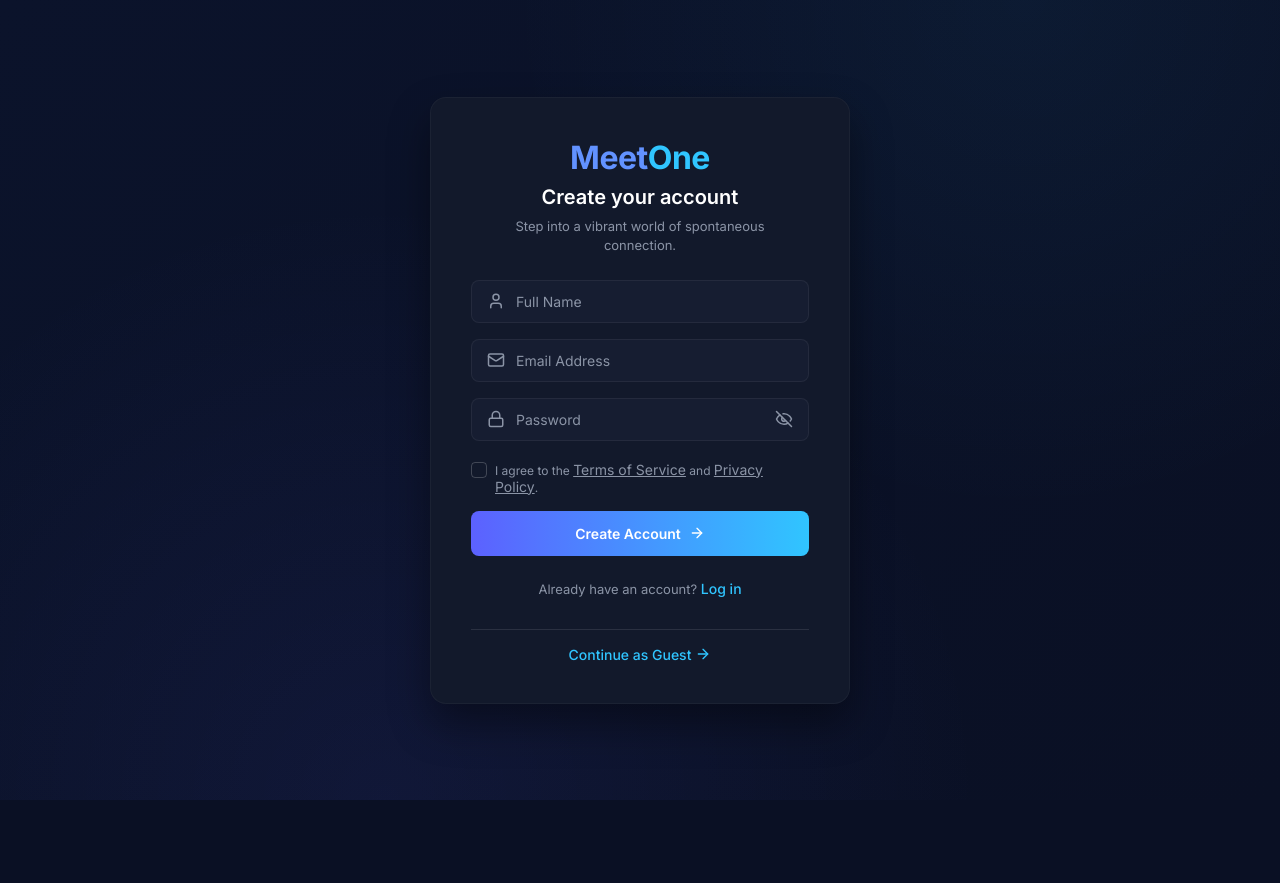
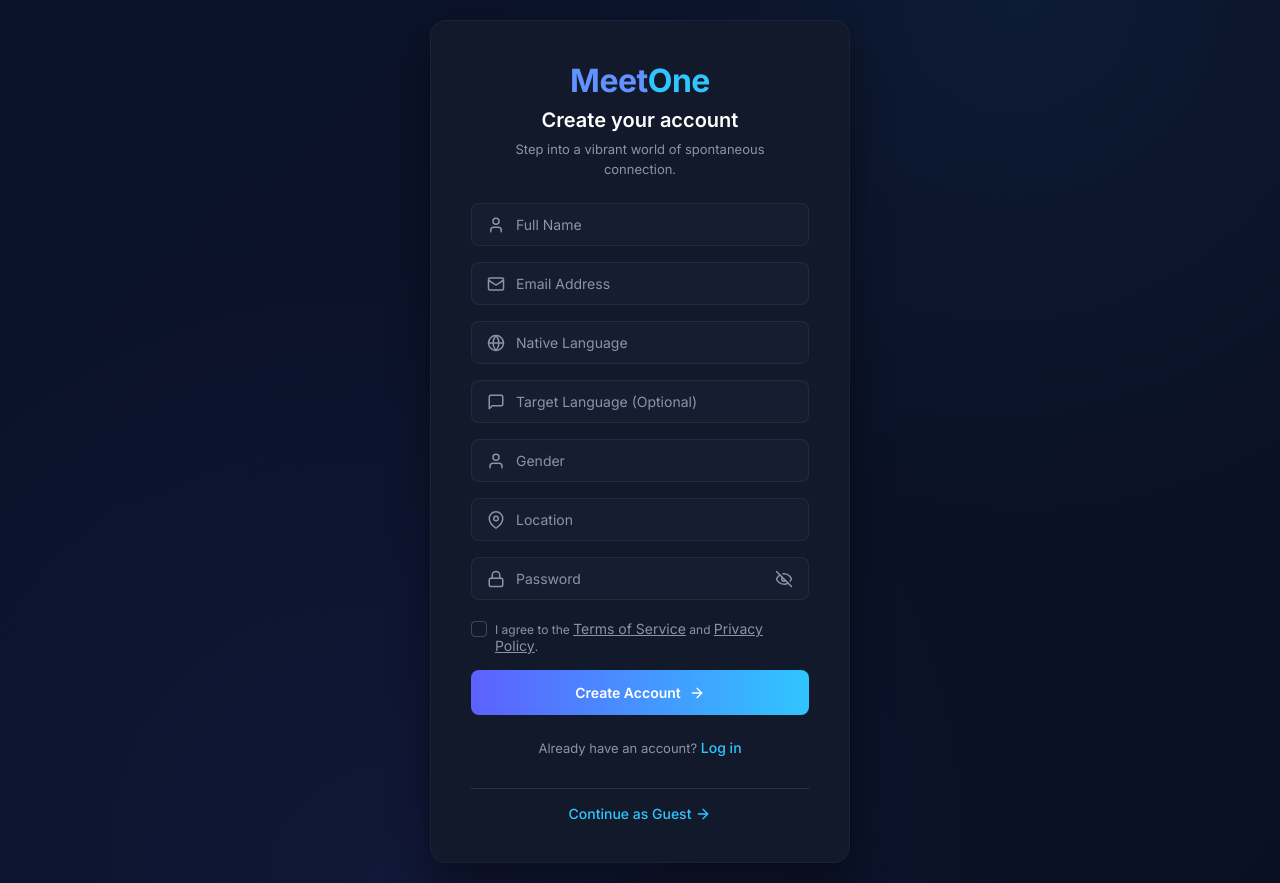
Before and after one commit to albaM15/customer-frontend, a Vue app: page /sign-up in a window 1280 px wide. Before the commit the page ends 800 px from the top, so only its background shows below. Built offline with nearby package versions, Linux system fonts and the light colour scheme; what aws-amplify would draw is missing.

Commit message:
feat: add extended user attributes to sign-up process and standardize form styling

```diff
--- a/src/views/SignIn.vue
+++ b/src/views/SignIn.vue
@@ -46,37 +46,47 @@ const handleSignIn = async () => {
     <form @submit.prevent="handleSignIn" class="form">
       <div class="input-group">
         <div class="input-icon">
-          <svg xmlns="http://www.w3.org/2000/svg" width="18" height="18" viewBox="0 0 24 24" fill="none" stroke="currentColor" stroke-width="2" stroke-linecap="round" stroke-linejoin="round">
+          <svg
+            xmlns="http://www.w3.org/2000/svg"
+            width="18"
+            height="18"
+            viewBox="0 0 24 24"
+            fill="none"
+            stroke="currentColor"
+            stroke-width="2"
+            stroke-linecap="round"
+            stroke-linejoin="round"
+          >
             <rect x="2" y="4" width="20" height="16" rx="2"></rect>
             <path d="m22 7-8.97 5.7a1.94 1.94 0 0 1-2.06 0L2 7"></path>
           </svg>
         </div>
-        <input
-          type="email"
-          v-model="email"
-          placeholder="Email address"
-          required
-        />
+        <input type="email" v-model="email" placeholder="Email address" required />
       </div>
 
       <div class="input-group">
         <div class="input-icon">
-          <svg xmlns="http://www.w3.org/2000/svg" width="18" height="18" viewBox="0 0 24 24" fill="none" stroke="currentColor" stroke-width="2" stroke-linecap="round" stroke-linejoin="round">
+          <svg
+            xmlns="http://www.w3.org/2000/svg"
+            width="18"
+            height="18"
+            viewBox="0 0 24 24"
+            fill="none"
+            stroke="currentColor"
+            stroke-width="2"
+            stroke-linecap="round"
+            stroke-linejoin="round"
+          >
             <rect width="18" height="11" x="3" y="11" rx="2" ry="2"></rect>
             <path d="M7 11V7a5 5 0 0 1 10 0v4"></path>
           </svg>
         </div>
-        <input
-          type="password"
-          v-model="password"
-          placeholder="Password"
-          required
-        />
+        <input type="password" v-model="password" placeholder="Password" required />
       </div>
 
       <div class="form-options">
         <label class="checkbox-container">
-          <input type="checkbox" v-model="rememberMe">
+          <input type="checkbox" v-model="rememberMe" />
           <span class="checkmark"></span>
           <span class="label-text">Remember me</span>
         </label>
@@ -89,7 +99,18 @@ const handleSignIn = async () => {
 
       <button type="submit" class="btn-primary" :disabled="isSubmitting">
         {{ isSubmitting ? 'Signing In...' : 'Sign In' }}
-        <svg v-if="!isSubmitting" xmlns="http://www.w3.org/2000/svg" width="16" height="16" viewBox="0 0 24 24" fill="none" stroke="currentColor" stroke-width="2" stroke-linecap="round" stroke-linejoin="round">
+        <svg
+          v-if="!isSubmitting"
+          xmlns="http://www.w3.org/2000/svg"
+          width="16"
+          height="16"
+          viewBox="0 0 24 24"
+          fill="none"
+          stroke="currentColor"
+          stroke-width="2"
+          stroke-linecap="round"
+          stroke-linejoin="round"
+        >
           <path d="M5 12h14"></path>
           <path d="m12 5 7 7-7 7"></path>
         </svg>
@@ -103,7 +124,18 @@ const handleSignIn = async () => {
       <div class="guest-link-container">
         <router-link to="/" class="guest-link">
           Continue as Guest
-          <svg xmlns="http://www.w3.org/2000/svg" width="16" height="16" viewBox="0 0 24 24" fill="none" stroke="currentColor" stroke-width="2" stroke-linecap="round" stroke-linejoin="round" style="margin-left: 4px;">
+          <svg
+            xmlns="http://www.w3.org/2000/svg"
+            width="16"
+            height="16"
+            viewBox="0 0 24 24"
+            fill="none"
+            stroke="currentColor"
+            stroke-width="2"
+            stroke-linecap="round"
+            stroke-linejoin="round"
+            style="margin-left: 4px"
+          >
             <path d="M5 12h14"></path>
             <path d="m12 5 7 7-7 7"></path>
           </svg>
@@ -127,11 +159,11 @@ const handleSignIn = async () => {
 }
 
 .meet {
-  color: #6292FF;
+  color: #6292ff;
 }
 
 .one {
-  color: #30C5FF;
+  color: #30c5ff;
 }
 
 .subtitle {
@@ -162,8 +194,8 @@ const handleSignIn = async () => {
   pointer-events: none;
 }
 
-input[type="email"],
-input[type="password"] {
+input[type='email'],
+input[type='password'] {
   padding-left: 44px;
 }
 
@@ -209,7 +241,7 @@ input[type="password"] {
 }
 
 .checkmark:after {
-  content: "";
+  content: '';
   display: none;
   width: 4px;
   height: 8px;
--- a/src/views/SignUp.vue
+++ b/src/views/SignUp.vue
@@ -8,25 +8,38 @@ const router = useRouter()
 const fullName = ref('')
 const email = ref('')
 const password = ref('')
+const nativeLanguage = ref('')
+const targetLanguage = ref('')
+const gender = ref('')
+const location = ref('')
 const agreeTerms = ref(false)
 const showPassword = ref(false)
 const errorMessage = ref('')
 const isSubmitting = ref(false)
 
 const handleSignUp = async () => {
-  if (fullName.value && email.value && password.value && agreeTerms.value) {
+  if (fullName.value && email.value && password.value && agreeTerms.value && nativeLanguage.value && gender.value && location.value) {
     try {
       isSubmitting.value = true;
       errorMessage.value = '';
+
+      const userAttributes = {
+        email: email.value,
+        name: fullName.value, // Cognito standard attribute for full name
+        'custom:nativeLanguage': nativeLanguage.value,
+        gender: gender.value,
+        'custom:location': location.value
+      };
+
+      if (targetLanguage.value) {
+        userAttributes['custom:targetLanguage'] = targetLanguage.value;
+      }
 
       const { isSignUpComplete, nextStep } = await signUp({
         username: email.value,
         password: password.value,
         options: {
-          userAttributes: {
-            email: email.value,
-            name: fullName.value // Cognito standard attribute for full name
-          }
+          userAttributes
         }
       });
 
@@ -77,6 +90,65 @@ const handleSignUp = async () => {
           type="email"
           v-model="email"
           placeholder="Email Address"
+          required
+        />
+      </div>
+
+      <div class="input-group">
+        <div class="input-icon">
+          <svg xmlns="http://www.w3.org/2000/svg" width="18" height="18" viewBox="0 0 24 24" fill="none" stroke="currentColor" stroke-width="2" stroke-linecap="round" stroke-linejoin="round">
+            <circle cx="12" cy="12" r="10"></circle>
+            <line x1="2" y1="12" x2="22" y2="12"></line>
+            <path d="M12 2a15.3 15.3 0 0 1 4 10 15.3 15.3 0 0 1-4 10 15.3 15.3 0 0 1-4-10 15.3 15.3 0 0 1 4-10z"></path>
+          </svg>
+        </div>
+        <input
+          type="text"
+          v-model="nativeLanguage"
+          placeholder="Native Language"
+          required
+        />
+      </div>
+
+      <div class="input-group">
+        <div class="input-icon">
+          <svg xmlns="http://www.w3.org/2000/svg" width="18" height="18" viewBox="0 0 24 24" fill="none" stroke="currentColor" stroke-width="2" stroke-linecap="round" stroke-linejoin="round">
+            <path d="M21 15a2 2 0 0 1-2 2H7l-4 4V5a2 2 0 0 1 2-2h14a2 2 0 0 1 2 2z"></path>
+          </svg>
+        </div>
+        <input
+          type="text"
+          v-model="targetLanguage"
+          placeholder="Target Language (Optional)"
+        />
+      </div>
+
+      <div class="input-group">
+        <div class="input-icon">
+          <svg xmlns="http://www.w3.org/2000/svg" width="18" height="18" viewBox="0 0 24 24" fill="none" stroke="currentColor" stroke-width="2" stroke-linecap="round" stroke-linejoin="round">
+            <path d="M20 21v-2a4 4 0 0 0-4-4H8a4 4 0 0 0-4 4v2"></path>
+            <circle cx="12" cy="7" r="4"></circle>
+          </svg>
+        </div>
+        <select v-model="gender" class="select-input" required>
+          <option value="" disabled selected>Gender</option>
+          <option value="male">Male</option>
+          <option value="female">Female</option>
+          <option value="other">Other</option>
+        </select>
+      </div>
+
+      <div class="input-group">
+        <div class="input-icon">
+          <svg xmlns="http://www.w3.org/2000/svg" width="18" height="18" viewBox="0 0 24 24" fill="none" stroke="currentColor" stroke-width="2" stroke-linecap="round" stroke-linejoin="round">
+            <path d="M21 10c0 7-9 13-9 13s-9-6-9-13a9 9 0 0 1 18 0z"></path>
+            <circle cx="12" cy="10" r="3"></circle>
+          </svg>
+        </div>
+        <input
+          type="text"
+          v-model="location"
+          placeholder="Location"
           required
         />
       </div>
@@ -220,8 +292,39 @@ const handleSignUp = async () => {
 
 input[type="text"],
 input[type="email"],
-input[type="password"] {
+input[type="password"],
+.select-input {
   padding-left: 44px;
+}
+
+.select-input {
+  width: 100%;
+  background: var(--input-bg);
+  border: 1px solid var(--input-border);
+  border-radius: 8px;
+  padding: 12px 16px;
+  padding-left: 44px;
+  color: var(--text-primary);
+  font-family: 'Inter', sans-serif;
+  font-size: 14px;
+  outline: none;
+  transition: all 0.3s ease;
+  appearance: none;
+  cursor: pointer;
+}
+
+.select-input:invalid {
+  color: var(--text-secondary);
+}
+
+.select-input option {
+  color: var(--text-primary);
+  background-color: var(--card-bg);
+}
+
+.select-input:focus {
+  border-color: var(--input-focus);
+  box-shadow: 0 0 0 3px rgba(48, 197, 255, 0.1);
 }
 
 input[type="password"] {
```
